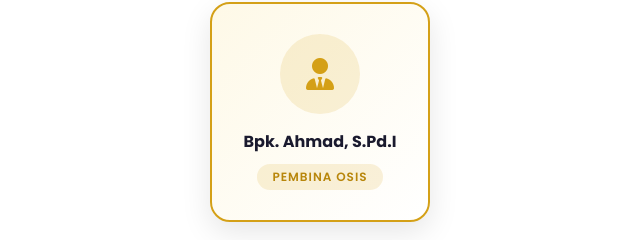
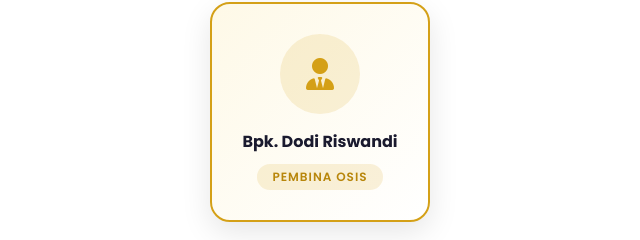
Before and after one commit to irhelaami-web/OSFD, a plain HTML site: page index.html in a window 1280 px wide. Shown: the part 2874-3114 px from the top of the page, 320-960 px from the left. Drawn offline with Linux system fonts and the light colour scheme.

Commit message:
Update index.html

```diff
--- a/index.html
+++ b/index.html
@@ -1583,7 +1583,7 @@
                         <div class="avatar" style="background: rgba(212, 160, 23, 0.15); color: var(--gold);">
                             <i class="fas fa-user-tie"></i>
                         </div>
-                        <h4>Bpk. Ahmad, S.Pd.I</h4>
+                        <h4>Bpk. Dodi Riswandi</h4>
                         <span class="position" style="background: rgba(212, 160, 23, 0.15); color: #b8860b;">Pembina OSIS</span>
                     </div>
                 </div>
```
